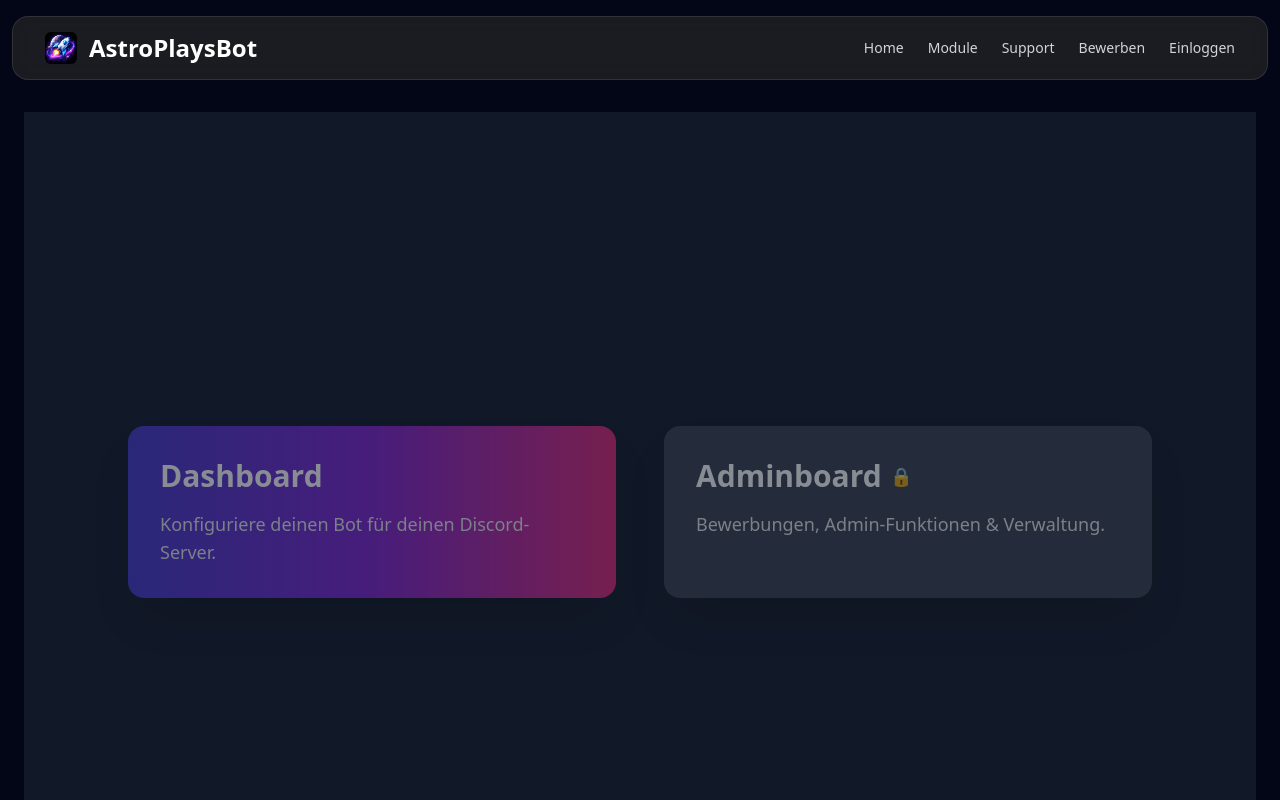
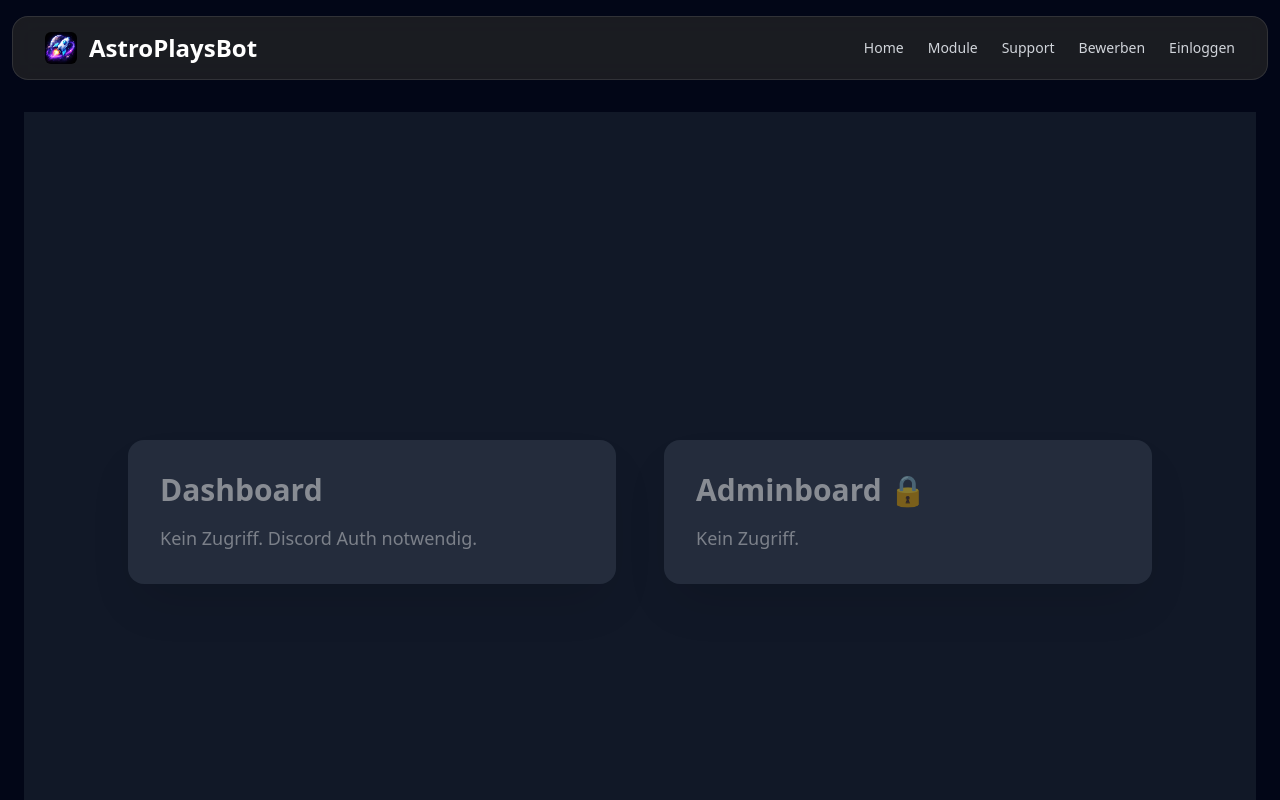
Before and after one commit to AstroPlaysBot/information, a Next.js app: page /login in a window 1280 px wide. Shown: the top 800 px of the page. Built offline with nearby package versions, Linux system fonts and the light colour scheme; no server answers.

Commit message:
Update LoginButtons.tsx

```diff
--- a/src/app/login/LoginButtons.tsx
+++ b/src/app/login/LoginButtons.tsx
@@ -12,10 +12,6 @@ interface LoginButtonsProps {
 
 export default function LoginButtons({ isUser = false, isAdmin = false, username = '' }: LoginButtonsProps) {
   const [maintenanceMessage, setMaintenanceMessage] = useState(false);
-
-  // 🔹 Fallback: render keine Hooks bedingt, alles vorher initialisieren
-  const dashboardLink = isUser ? '/dashboard' : '';
-  const adminLink = isAdmin ? '/adminboard' : '';
 
   return (
     <div className="min-h-screen flex flex-col items-center justify-center bg-gray-900 px-4 text-white">
@@ -32,11 +28,7 @@ export default function LoginButtons({ isUser = false, isAdmin = false, username
           <p>Die Dashboard Funktionen sind aktuell nicht erreichbar.</p>
           <p className="mt-2">
             Mehr Infos auf Discord:{' '}
-            <a
-              href="https://discord.gg/3cvhBBm87G"
-              target="_blank"
-              className="underline font-semibold"
-            >
+            <a href="https://discord.gg/3cvhBBm87G" target="_blank" className="underline font-semibold">
               Hier klicken
             </a>
           </p>
@@ -44,30 +36,35 @@ export default function LoginButtons({ isUser = false, isAdmin = false, username
       )}
 
       <div className="max-w-5xl w-full grid grid-cols-1 md:grid-cols-2 gap-12">
-        {/* Dashboard */}
+        {isUser ? (
           <Link
-          href={dashboardLink || '#'}
-          className={`relative overflow-hidden rounded-2xl p-8 shadow-2xl
-            bg-gradient-to-r from-indigo-700 via-purple-700 to-pink-600
-            transition-transform
-            ${!isUser ? 'opacity-50 cursor-not-allowed' : 'cursor-pointer hover:scale-105'}`}
+            href="/dashboard"
+            className="relative overflow-hidden rounded-2xl p-8 shadow-2xl bg-gradient-to-r from-indigo-700 via-purple-700 to-pink-600 transition-transform cursor-pointer hover:scale-105"
           >
             <h2 className="text-3xl font-extrabold mb-4">Dashboard</h2>
             <p className="text-gray-200 text-lg">Konfiguriere deinen Bot für deinen Discord-Server.</p>
           </Link>
+        ) : (
+          <div className="relative overflow-hidden rounded-2xl p-8 shadow-2xl bg-gray-700 opacity-50 cursor-not-allowed">
+            <h2 className="text-3xl font-extrabold mb-4">Dashboard</h2>
+            <p className="text-gray-200 text-lg">Kein Zugriff. Discord Auth notwendig.</p>
+          </div>
+        )}
 
-        {/* Adminboard */}
+        {isAdmin ? (
           <Link
-          href={adminLink || '#'}
-          className={`relative overflow-hidden rounded-2xl p-8 shadow-2xl
-            transition-transform
-            ${!isAdmin ? 'opacity-50 cursor-not-allowed bg-gray-700' : 'cursor-pointer hover:scale-105 bg-gradient-to-r from-green-600 via-teal-600 to-cyan-500'}`}
+            href="/adminboard"
+            className="relative overflow-hidden rounded-2xl p-8 shadow-2xl bg-gradient-to-r from-green-600 via-teal-600 to-cyan-500 transition-transform cursor-pointer hover:scale-105"
           >
-          <h2 className="text-3xl font-extrabold mb-4 flex items-center gap-2">
-            Adminboard {!isAdmin && <span className="text-lg">🔒</span>}
-          </h2>
+            <h2 className="text-3xl font-extrabold mb-4 flex items-center gap-2">Adminboard</h2>
             <p className="text-gray-200 text-lg">Bewerbungen, Admin-Funktionen & Verwaltung.</p>
           </Link>
+        ) : (
+          <div className="relative overflow-hidden rounded-2xl p-8 shadow-2xl bg-gray-700 opacity-50 cursor-not-allowed">
+            <h2 className="text-3xl font-extrabold mb-4 flex items-center gap-2">Adminboard 🔒</h2>
+            <p className="text-gray-200 text-lg">Kein Zugriff.</p>
+          </div>
+        )}
       </div>
     </div>
   );
```
Lines whose indentation alone changed are shown as unchanged.
